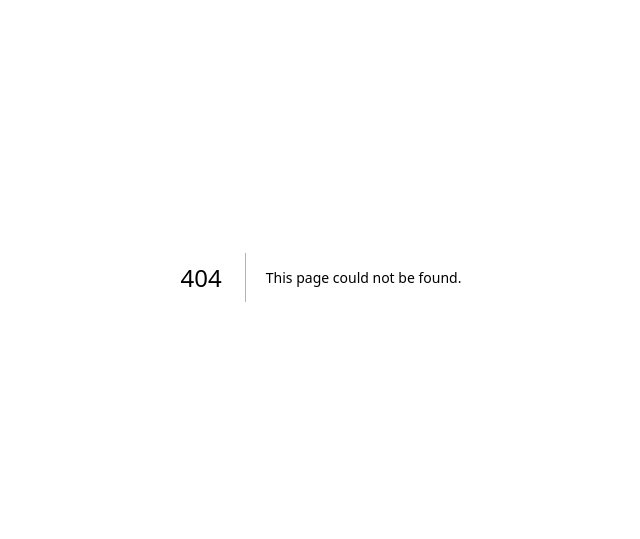
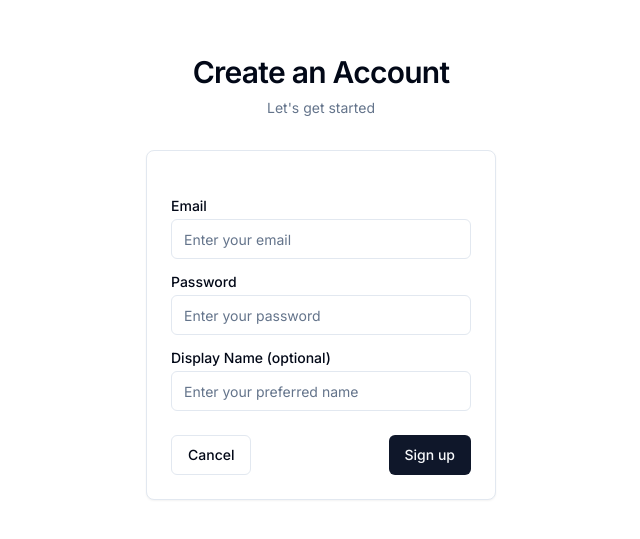
Before and after one commit to alvinhuhhh/echoize, a Next.js app: page /signup in a window 1280 px wide. Before the commit this address had no page. Shown: the part 123-662 px from the top of the page, without its empty margins (319-959 px from the left). Built offline with nearby package versions, Linux system fonts and the light colour scheme.

Commit message:
created signup page

```diff
--- a/app/login/page.tsx
+++ b/app/login/page.tsx
@@ -30,7 +30,7 @@ export default async function LoginPage() {
       <H2 className="mb-2">Welcome to Echoize</H2>
       <Muted className="mb-8">
         Don&#39;t have an account?{" "}
-        <Link className="text-blue-400 font-semibold" href="/">
+        <Link className="text-blue-400 font-semibold" href="/signup">
           Create one!
         </Link>
       </Muted>
--- /dev/null
+++ b/app/signup/page.tsx
@@ -0,0 +1,17 @@
+import { Metadata } from "next";
+import SignupForm from "@/app/ui/signup-form";
+import { H2, Muted } from "@/components/ui/typography";
+
+export const metadata: Metadata = {
+  title: "Sign Up",
+};
+
+export default async function SignupPage() {
+  return (
+    <main className="flex flex-col justify-center items-center h-screen">
+      <H2 className="mb-2">Create an Account</H2>
+      <Muted className="mb-8">Let&#39;s get started</Muted>
+      <SignupForm />
+    </main>
+  );
+}
--- /dev/null
+++ b/app/ui/signup-form.tsx
@@ -0,0 +1,60 @@
+"use client";
+
+import { Button } from "@/components/ui/button";
+import {
+  Card,
+  CardContent,
+  CardFooter,
+  CardHeader,
+} from "@/components/ui/card";
+import { Input } from "@/components/ui/input";
+import { Label } from "@/components/ui/label";
+import Link from "next/link";
+
+export default function SignupForm() {
+  return (
+    <form>
+      <Card className="w-[350px]">
+        <CardHeader />
+        <CardContent>
+          <div className="grid w-full items-center gap-4">
+            <div className="flex flex-col space-y-1.5">
+              <Label htmlFor="email">Email</Label>
+              <Input
+                id="email"
+                name="email"
+                placeholder="Enter your email"
+                type="email"
+              />
+            </div>
+            <div className="flex flex-col space-y-1.5">
+              <Label htmlFor="password">Password</Label>
+              <Input
+                id="password"
+                name="password"
+                placeholder="Enter your password"
+                type="password"
+              />
+            </div>
+            <div className="flex flex-col space-y-1.5">
+              <Label htmlFor="displayName">
+                Display Name &#40;optional&#41;
+              </Label>
+              <Input
+                id="displayName"
+                name="displayName"
+                placeholder="Enter your preferred name"
+              />
+            </div>
+          </div>
+        </CardContent>
+        <CardFooter className="flex justify-between">
+          <Button variant="outline">
+            <Link href="/login">Cancel</Link>
+          </Button>
+          <Button>Sign up</Button>
+        </CardFooter>
+      </Card>
+    </form>
+  );
+}
```
Also changed, not shown: 1 other file (tests, documents, lock files or other folders).
